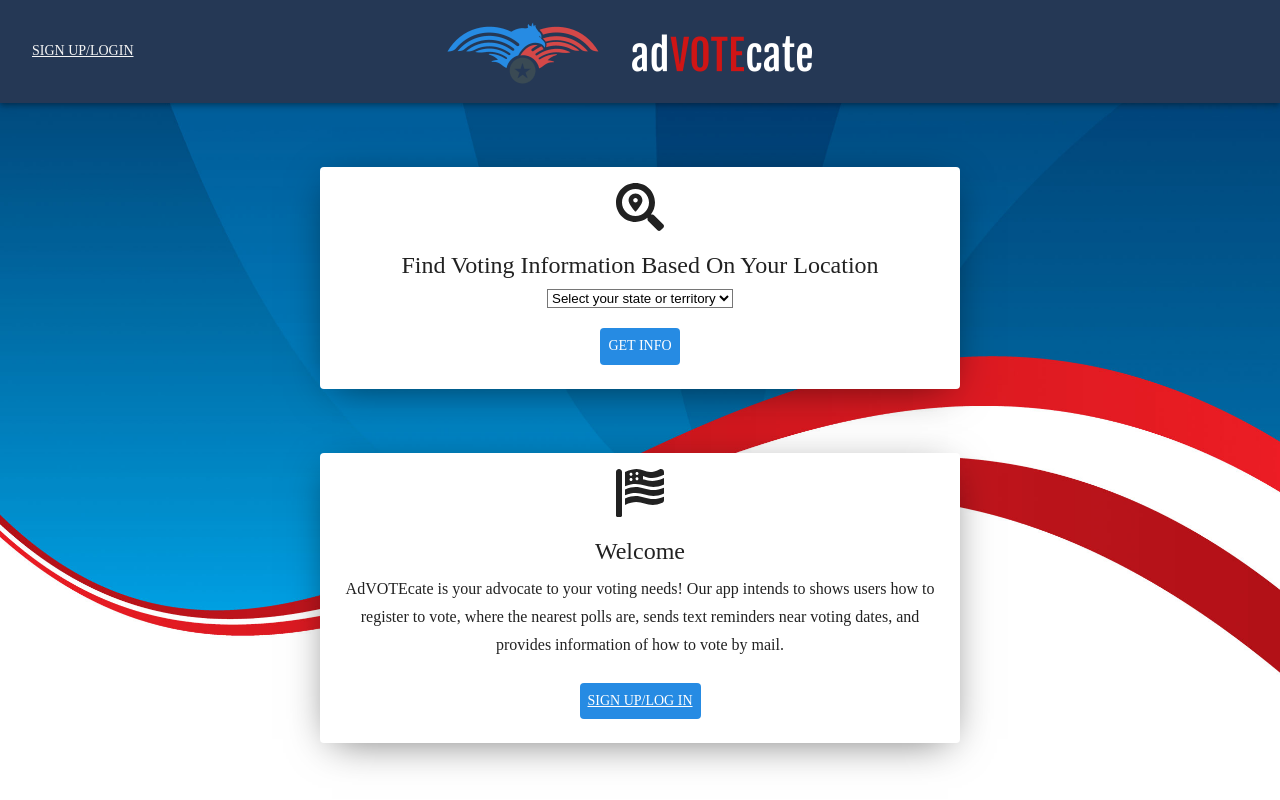
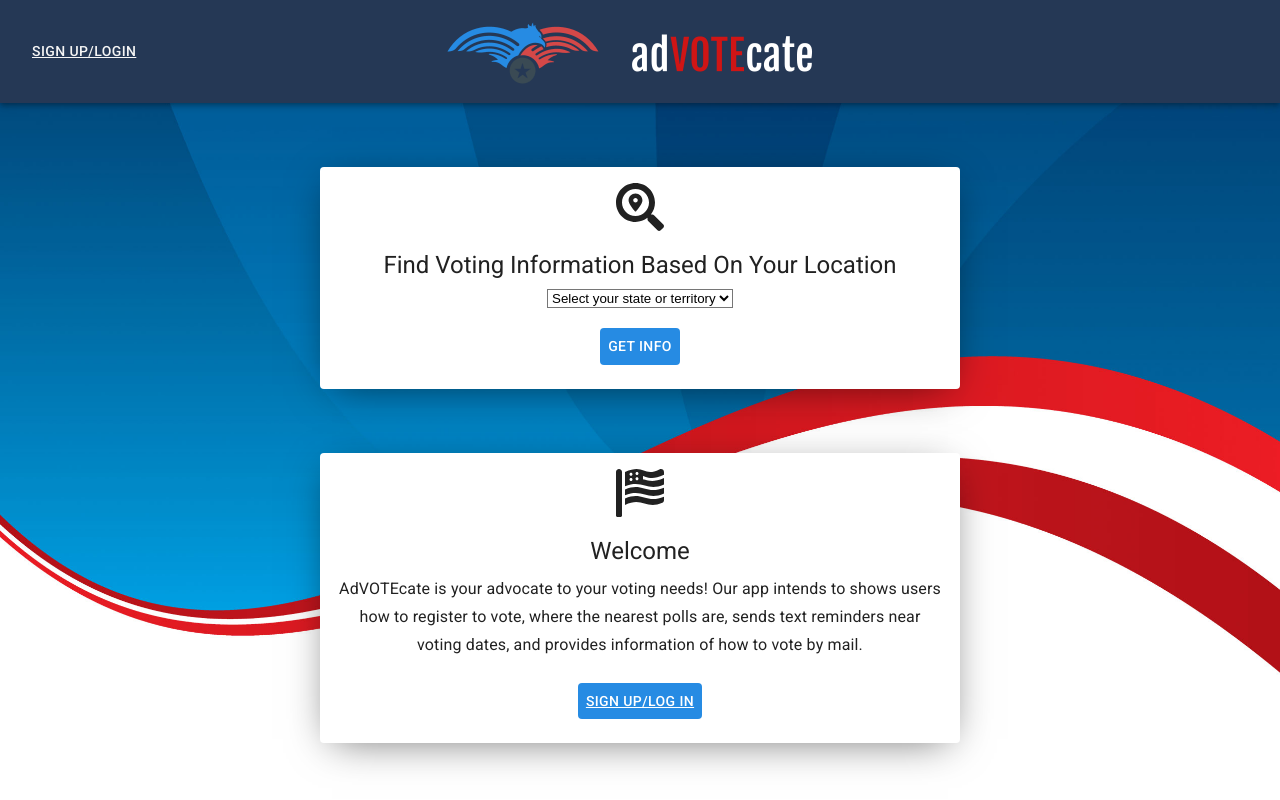
Before and after one commit to KeithBillings/adVOTEcate, a React (Create React App) app in the folder client/: page / in a window 1280 px wide. Built offline with nearby package versions, Linux system fonts and the light colour scheme; what react-google-maps would draw is missing.

Commit message:
Changing font

```diff
--- a/client/src/components/ThemeProvider/index.js
+++ b/client/src/components/ThemeProvider/index.js
@@ -1,9 +1,6 @@
 import { createMuiTheme } from "@material-ui/core/styles";
 
 const theme = createMuiTheme({
-  typography: {
-    fontFamily: '"Avenir"'
-  },
   palette: {
     primary: {
       // blue
```
